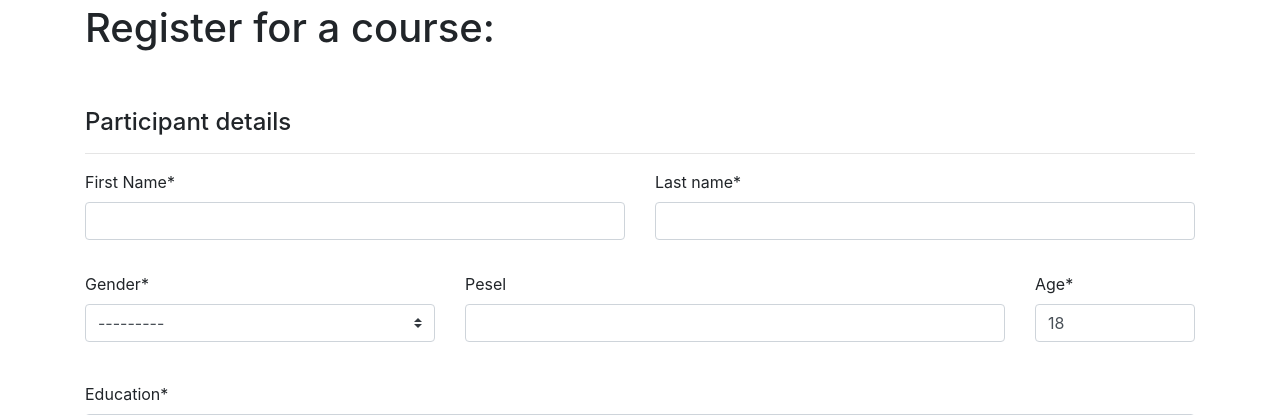
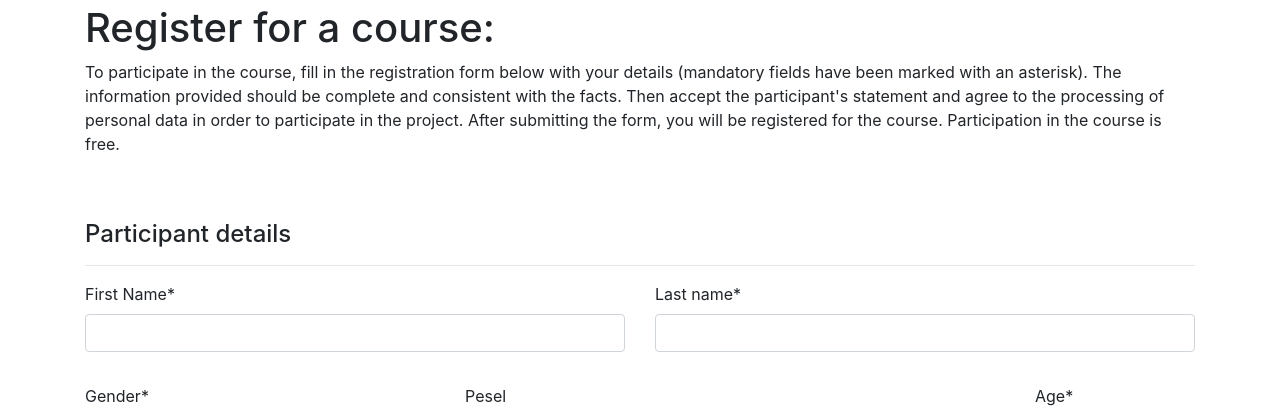
Before and after one commit to hoffmannkrzysztof/navoica-enroll-web, a Django app: template navoica_enroll/templates/users/form_registration.html in a window 1280 px wide. Shown: the part 56-471 px from the top of the page. Run offline with Django 3.2, Linux system fonts and the light colour scheme; the template is opened without the code that fills it: values that come from a table or form of the project are taken from there, others are empty; parts of the project's set-up code (start-up, migrations or seed data) failed here and were passed over; some libraries are stand-ins or nearby versions.

Commit message:
update translation & updated labels

```diff
--- a/navoica_enroll/templates/users/form_registration.html
+++ b/navoica_enroll/templates/users/form_registration.html
@@ -7,5 +7,7 @@
 {% block content %}
   <h1>{% trans "Register for a course: " %}<small>{{ course_info.name }}</small>
   </h1>
+
+  <p>{% trans "To participate in the course, fill in the registration form below with your details (mandatory fields have been marked with an asterisk). The information provided should be complete and consistent with the facts. Then accept the participant's statement and agree to the processing of personal data in order to participate in the project. After submitting the form, you will be registered for the course. Participation in the course is free." %}</p>
   {% crispy form %}
 {% endblock %}
```
Also changed, not shown: locale/pl/LC_MESSAGES/django.po, 1 other file.
